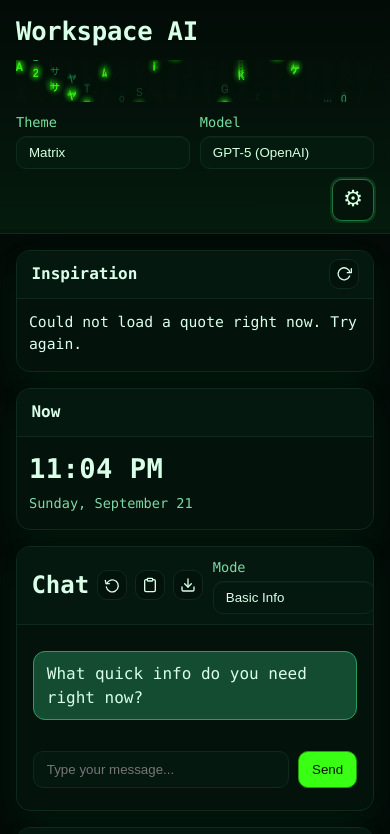
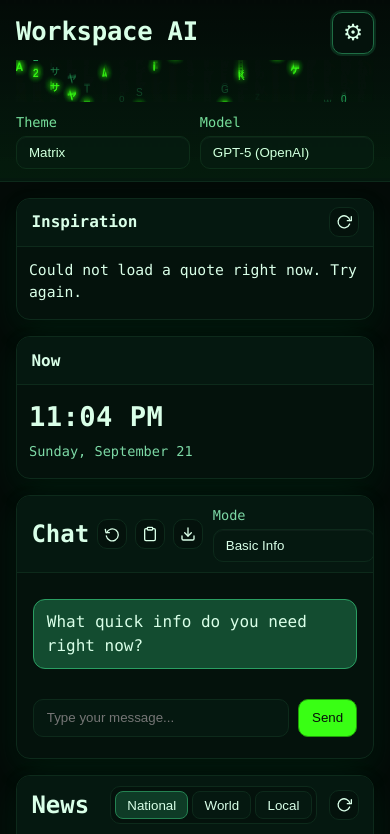
Before and after one commit to james-horton/productivity-workspace, a plain HTML site: page app/index.html in a window 390 px wide. Shown: the top 834 px of the page. Drawn offline with Linux system fonts and the light colour scheme; no server answers.

Commit message:
Moved Settings Button Position
Moved the settings button to the top row when in
mobile view. Right aligned.

```diff
--- a/app/styles/app.css
+++ b/app/styles/app.css
@@ -515,7 +515,7 @@ body:not([data-theme="matrix"]):not([data-theme="nyan-cat"]) .matrix-viewport {
     gap: 0.6rem;
   }
 
-  .brand { grid-column: 1; }
+  .brand { grid-column: 1; padding-right: 52px; }
 
   .matrix-viewport {
     grid-column: 1;
@@ -542,6 +542,11 @@ body:not([data-theme="matrix"]):not([data-theme="nyan-cat"]) .matrix-viewport {
   #settingsBtn {
     order: 3;
     flex: 0 0 auto;
+    /* Mobile: place gear on same row as title, aligned right */
+    position: absolute;
+    top: 0.75rem;  /* match .topbar vertical padding */
+    right: 1rem;   /* match .topbar horizontal padding */
+    z-index: 2;    /* ensure above decorative layers */
   }
 
   .chat-card .messages { max-height: 50vh; }
```
